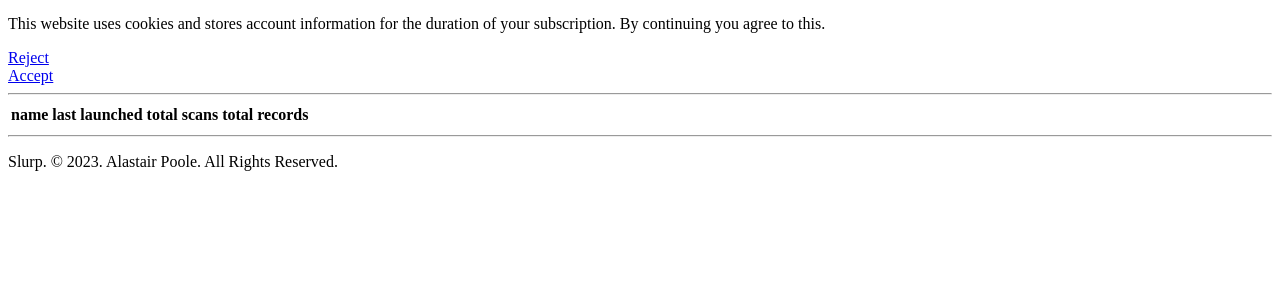
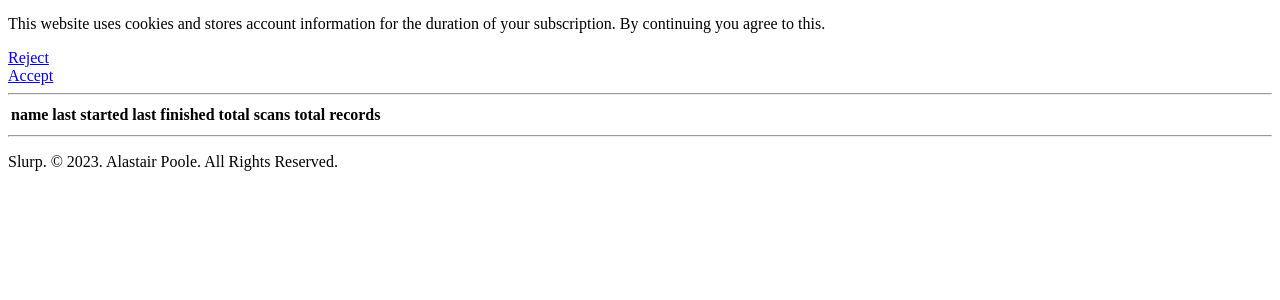
Before and after one commit to haxworx/slurp, a Symfony app: template templates/stats/index.html.twig in a window 1280 px wide. Shown: the part 176-476 px from the top of the page. Run offline with Twig, Linux system fonts and the light colour scheme; the template is opened without the code that fills it, so the values that code supplies are empty; some libraries are stand-ins or nearby versions.

Commit message:
stats: add launch start and finished.

```diff
--- a/src/Controller/StatsController.php
+++ b/src/Controller/StatsController.php
@@ -29,7 +29,8 @@ class StatsController extends AbstractController
             $stat = [
                 'bot_id' => $botId,
                 'name' => sprintf("(%s) %s", $setting->getScheme(), $setting->getDomainName()),
-                'last_launched' => $launch?->getEndTime(),
+                'last_started' => $launch?->getStartTime(),
+                'last_finished' => $launch?->getEndTime() ?? "n/a",
                 'total_records' => $recordsCount,
                 'total_launches' => $launchCount,
             ];
--- a/templates/stats/index.html.twig
+++ b/templates/stats/index.html.twig
@@ -7,7 +7,8 @@
 <table class="table table-striped">
     <thead>
         <th>name</th>
-        <th>last launched</th>
+        <th>last started</th>
+        <th>last finished</th>
         <th>total scans</th>
         <th>total records</th>
     </thead>
@@ -15,7 +16,8 @@
 {% for stat in stats %}
     <tr>
         <td>{{ stat.name }}</td>
-        <td>{{ stat.last_launched | date('Y-m-d H:i:s')}}</td>
+        <td>{{ stat.last_started | date('Y-m-d H:i:s')}}</td>
+        <td>{{ stat.last_finished | date('Y-m-d H:i:s')}}</td>
         <td>{{ stat.total_launches }}</td>
         <td>{{ stat.total_records }}</td>
     </tr>
```
